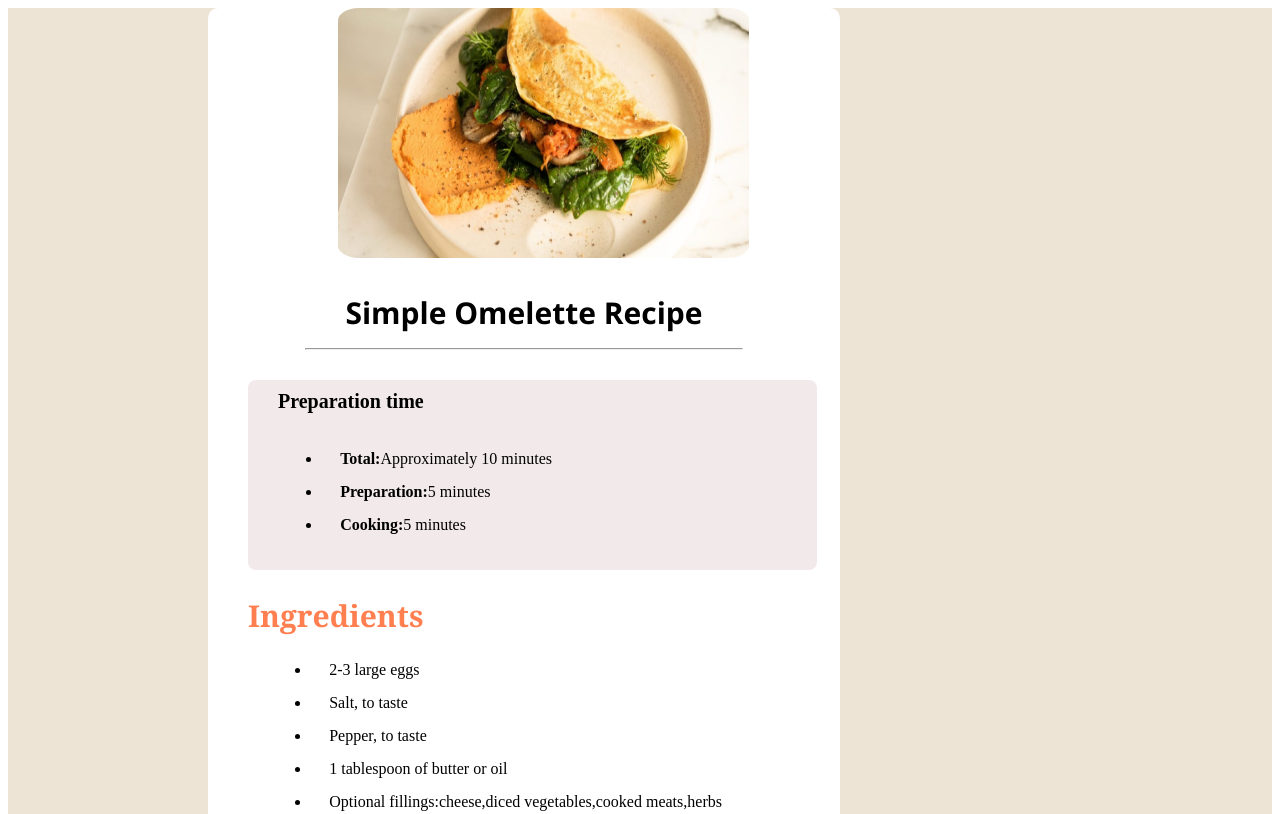
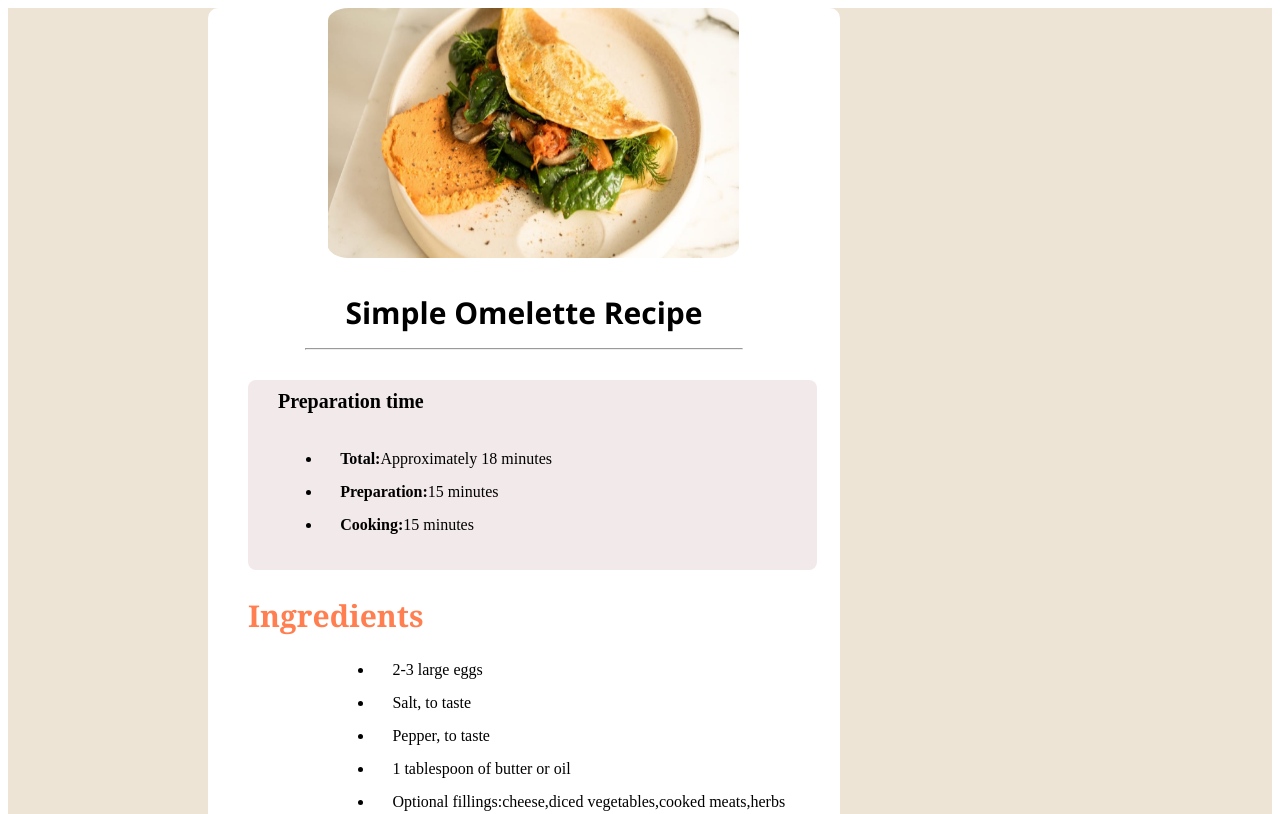
Before and after one commit to rahulatmiya/receipe_page, a plain HTML site: page index.html in a window 1280 px wide. Shown: the top 814 px of the page. Drawn offline with Linux system fonts and the light colour scheme.

Commit message:
few cosmetic issues fixed

```diff
--- a/index.html
+++ b/index.html
@@ -38,7 +38,7 @@
       width: 65%;
       height: 250px;
       position: relative;
-      left: 130px;
+      left: 120px;
     }
 
     .title {
@@ -117,14 +117,14 @@
 
         <h4>Preparation time</h4>
         <ul style="margin-left:6%;">
-          <li><b>Total:</b>Approximately 10 minutes</li>
-          <li><b>Preparation:</b>5 minutes</li>
-          <li><b>Cooking:</b>5 minutes</li>
+          <li><b>Total:</b>Approximately 18 minutes</li>
+          <li><b>Preparation:</b>15 minutes</li>
+          <li><b>Cooking:</b>15 minutes</li>
         </ul>
       </div>
       <h2>
         Ingredients</h2>
-      <ul style="margin-left: 10%; ">
+      <ul style="margin-left: 20%; ">
         <li>2-3 large eggs</li>
         <li>Salt, to taste</li>
         <li>Pepper, to taste</li>
```
